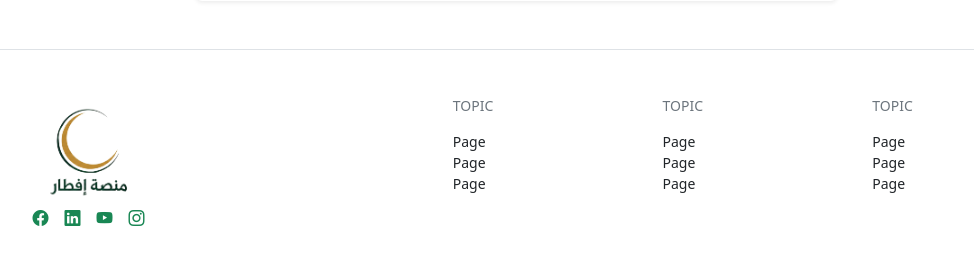
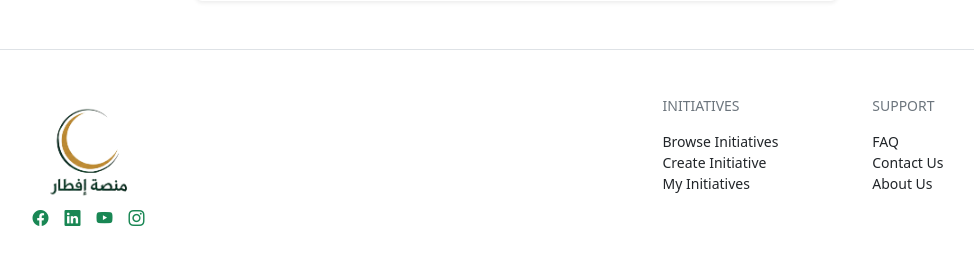
Before and after one commit to FadhelAlmalki/iftar-platform, a Django app: page /accounts/signup/ in a window 1280 px wide. Shown: the part 1133-1411 px from the top of the page, without its empty margins (124-1098 px from the left). Run offline with Django 5.2, Linux system fonts and the light colour scheme.

Commit message:
Added footer changes

```diff
--- a/IftarPlatform/main/templates/main/footer.html
+++ b/IftarPlatform/main/templates/main/footer.html
@@ -20,27 +20,19 @@
         <div class="col-12 col-md-9 ms-md-auto">
             <div class="row gx-2 gy-4 justify-content-md-end">
                 <div class="col-6 col-md-3">
-                    <h6 class="text-uppercase text-secondary small mb-3">Topic</h6>
+                    <h6 class="text-uppercase text-secondary small mb-3">Initiatives</h6>
                     <ul class="list-unstyled small mb-0">
-                        <li><a href="#" class="text-decoration-none text-dark">Page</a></li>
-                        <li><a href="#" class="text-decoration-none text-dark">Page</a></li>
-                        <li><a href="#" class="text-decoration-none text-dark">Page</a></li>
+                        <li><a href="{% url 'main:home_view' %}" class="text-decoration-none text-dark">Browse Initiatives</a></li>
+                        <li><a href="{% url 'main:home_view' %}" class="text-decoration-none text-dark">Create Initiative</a></li>
+                        <li><a href="{% url 'main:home_view' %}" class="text-decoration-none text-dark">My Initiatives</a></li>
                     </ul>
                 </div>
                 <div class="col-6 col-md-3">
-                    <h6 class="text-uppercase text-secondary small mb-3">Topic</h6>
+                    <h6 class="text-uppercase text-secondary small mb-3">Support</h6>
                     <ul class="list-unstyled small mb-0">
-                        <li><a href="#" class="text-decoration-none text-dark">Page</a></li>
-                        <li><a href="#" class="text-decoration-none text-dark">Page</a></li>
-                        <li><a href="#" class="text-decoration-none text-dark">Page</a></li>
-                    </ul>
-                </div>
-                <div class="col-6 col-md-3">
-                    <h6 class="text-uppercase text-secondary small mb-3">Topic</h6>
-                    <ul class="list-unstyled small mb-0">
-                        <li><a href="#" class="text-decoration-none text-dark">Page</a></li>
-                        <li><a href="#" class="text-decoration-none text-dark">Page</a></li>
-                        <li><a href="#" class="text-decoration-none text-dark">Page</a></li>
+                        <li><a href="{% url 'main:home_view' %}" class="text-decoration-none text-dark">FAQ</a></li>
+                        <li><a href="{% url 'main:contact_view' %}" class="text-decoration-none text-dark">Contact Us</a></li>
+                        <li><a href="{% url 'main:home_view' %}" class="text-decoration-none text-dark">About Us</a></li>
                     </ul>
                 </div>
             </div>
```
